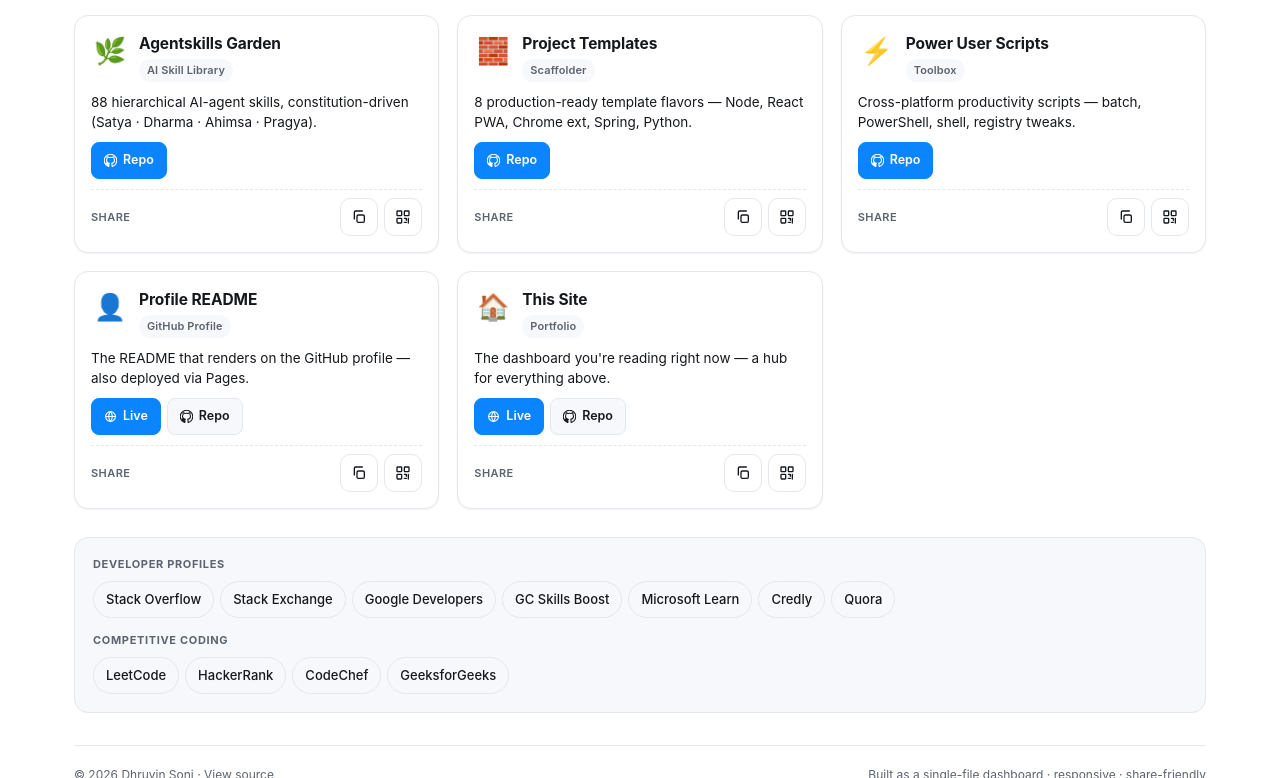
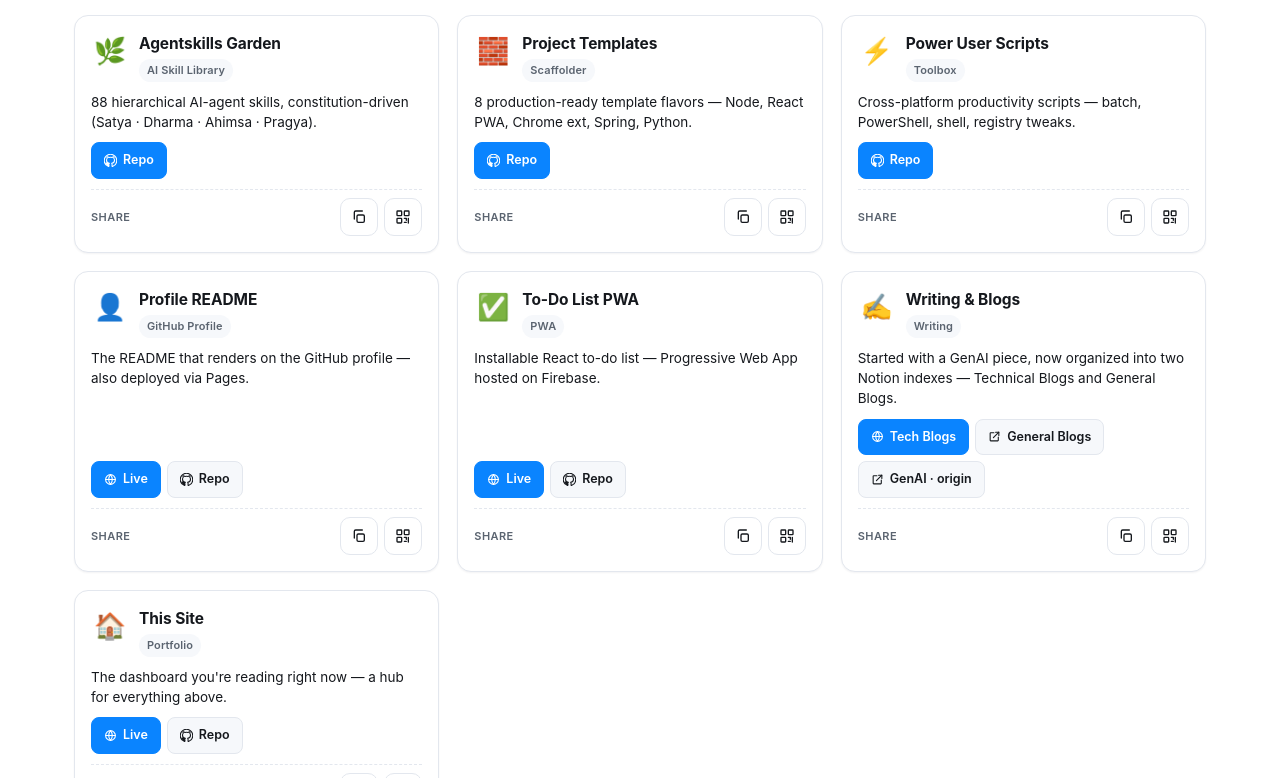
Before and after one commit to dhruvinrsoni/dhruvinrsoni.github.io, a plain HTML site: page index.html in a window 1280 px wide. Shown: the part 809-1587 px from the top of the page. Drawn offline with Linux system fonts and the light colour scheme.

Commit message:
feat: Add todolistapp and Writing & Blogs cards
Two project additions surfaced by a wider GitHub-API + profile-page
sweep: a public Firebase-hosted to-do PWA, and a Notion Writing hub
that combines the technical and general blog indexes plus the
original GenAI piece that started them.

- todolistapp: live demo at todolist-dhruvinsoni.firebaseapp.com
- Writing & Blogs: Tech Blogs (primary), General Blogs, GenAI origin
- renderActions extended with optional liveLabel and extras[] so the
  writing card can show three labelled buttons; no other card affected

```diff
--- a/index.html
+++ b/index.html
@@ -672,6 +672,26 @@
         primary: 'live'
       },
       {
+        id: 'todolistapp', name: 'To-Do List PWA', emoji: '✅',
+        type: 'PWA',
+        desc: 'Installable React to-do list — Progressive Web App hosted on Firebase.',
+        repo: 'https://github.com/dhruvinrsoni/todolistapp',
+        live: 'https://todolist-dhruvinsoni.firebaseapp.com/',
+        primary: 'live'
+      },
+      {
+        id: 'writing-blogs', name: 'Writing & Blogs', emoji: '✍️',
+        type: 'Writing',
+        desc: 'Started with a GenAI piece, now organized into two Notion indexes — Technical Blogs and General Blogs.',
+        live: 'https://dhruvinrsoni.notion.site/Learning-on-the-edge-Technical-Blogs-and-Articles-2d197971458a80cabfd9c2494d3b3abe',
+        liveLabel: 'Tech Blogs',
+        primary: 'live',
+        extras: [
+          { label: 'General Blogs', url: 'https://dhruvinrsoni.notion.site/Around-and-Beyond-Horizon-Blogs-and-Articles-2d197971458a803abf7be8245577b65b', icon: 'external' },
+          { label: 'GenAI · origin', url: 'https://dhruvinrsoni.notion.site/Future-with-GenAI-as-of-Aug-25-25997971458a801f8fd9e3bfa1797aa3', icon: 'external' }
+        ]
+      },
+      {
         id: 'dhruvinrsoni-github-io', name: 'This Site', emoji: '🏠',
         type: 'Portfolio',
         desc: "The dashboard you're reading right now — a hub for everything above.",
@@ -714,9 +734,17 @@
         );
       };
       make('webstore', 'Web Store', 'store', p.primary === 'webstore');
-      make('live', 'Live', 'live', p.primary === 'live');
+      make('live', p.liveLabel || 'Live', 'live', p.primary === 'live');
       make('repo', 'Repo', 'github', p.primary === 'repo');
       make('producthunt', 'Product Hunt', 'hunt', false);
+      if (Array.isArray(p.extras)) {
+        p.extras.forEach(e => {
+          items.push(
+            `<a class="action-link" href="${escapeHtml(e.url)}" target="_blank" rel="noopener">` +
+            `${ICONS[e.icon || 'external']}<span>${escapeHtml(e.label)}</span></a>`
+          );
+        });
+      }
       return items.join('');
     }
 
```
Also changed, not shown: README.md.
